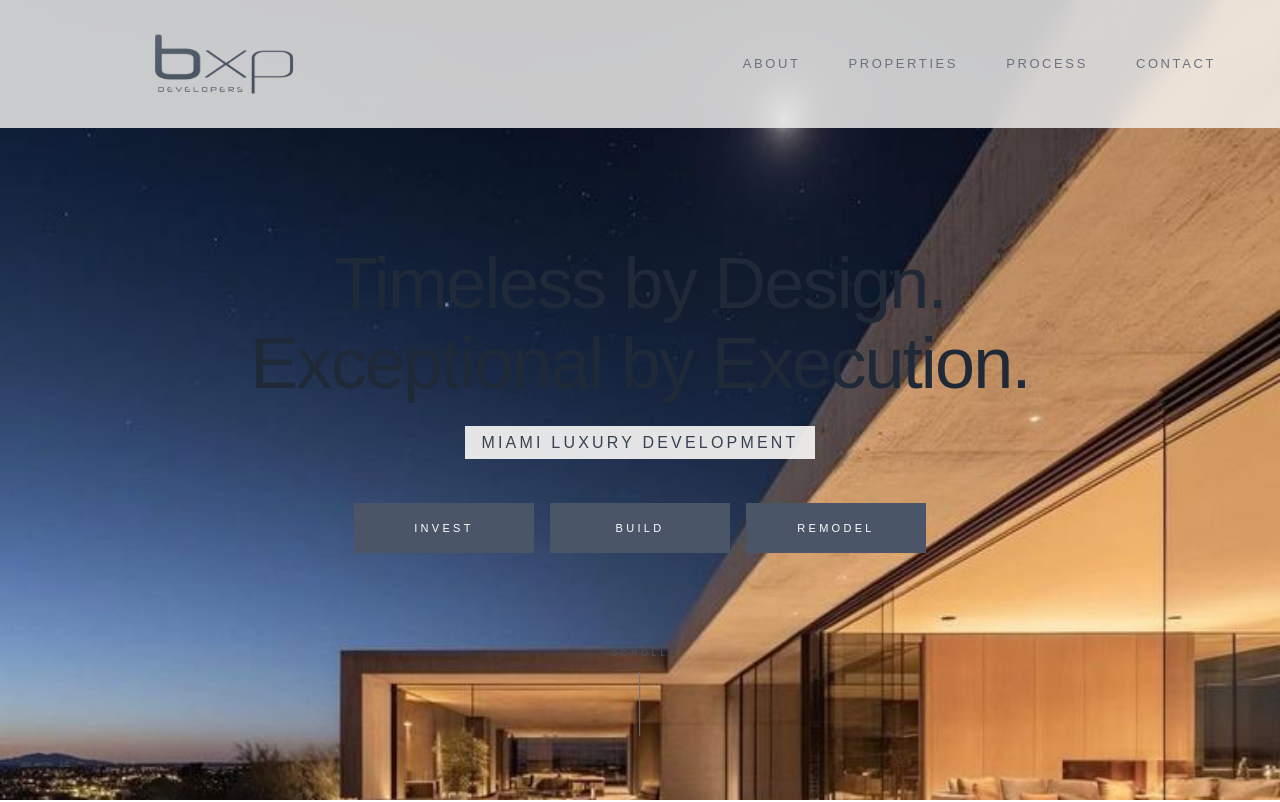
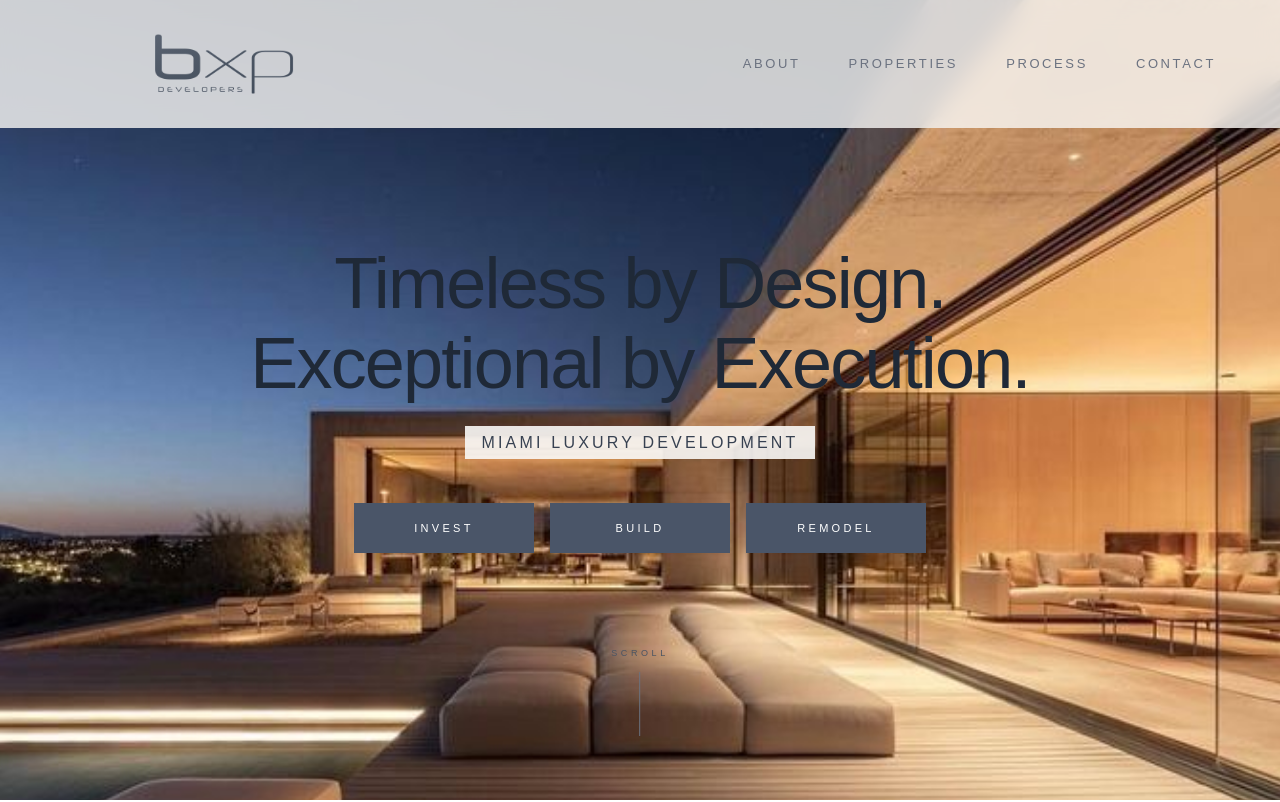
Before and after one commit to claudiosenapontes-stack/bxpdevelopers, a Next.js app: page / in a window 1280 px wide. Shown: the top 802 px of the page. Built offline with nearby package versions, Linux system fonts and the light colour scheme.

Commit message:
image scaled to full width with scale-110

```diff
--- a/app/page.tsx
+++ b/app/page.tsx
@@ -48,14 +48,14 @@ export default function Home() {
       {/* Hero Section — Full Width with Miami Pool Home */}
       <section className="relative h-screen w-full overflow-hidden">
         {/* Background Image — Miami Luxury Pool Home - NO GRADIENT */}
-        <div className="absolute inset-0 bg-[#d4cfc8]">
+        <div className="absolute inset-0 bg-[#0a0a0a]">
           <Image
             src="/hero-facade.jpg"
             sizes="100vw"
             alt="Miami luxury pool home"
             fill
-            className="object-cover w-full h-full"
-            style={{ objectPosition: 'center top' }}
+            className="object-cover w-full h-full scale-110"
+            style={{ objectPosition: 'center center' }}
             quality={100}
             priority
             unoptimized
```
